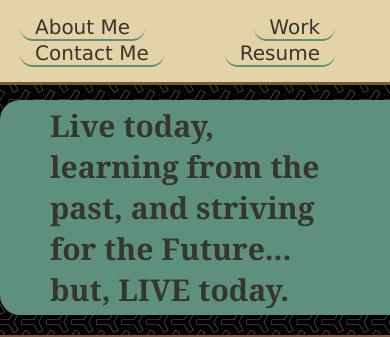
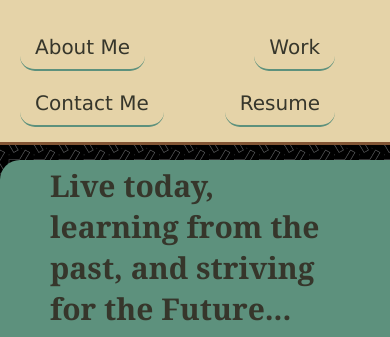
Before and after one commit to SirUbu/02-Advanced-CSS-Challenge, a plain HTML site: page index.html in a window 390 px wide. Shown: the part 155-492 px from the top of the page. Drawn offline with Linux system fonts and the light colour scheme.

Commit message:
Added 575px max width media quiry.

```diff
--- a/assets/css/style.css
+++ b/assets/css/style.css
@@ -291,3 +291,10 @@ footer div {
         margin-bottom: 20px;
     }
 }
+
+@media screen and (max-width: 575px) {
+    header nav ul li a {
+        display: inline-block;
+        margin-top: 10px;
+    }
+}
```
